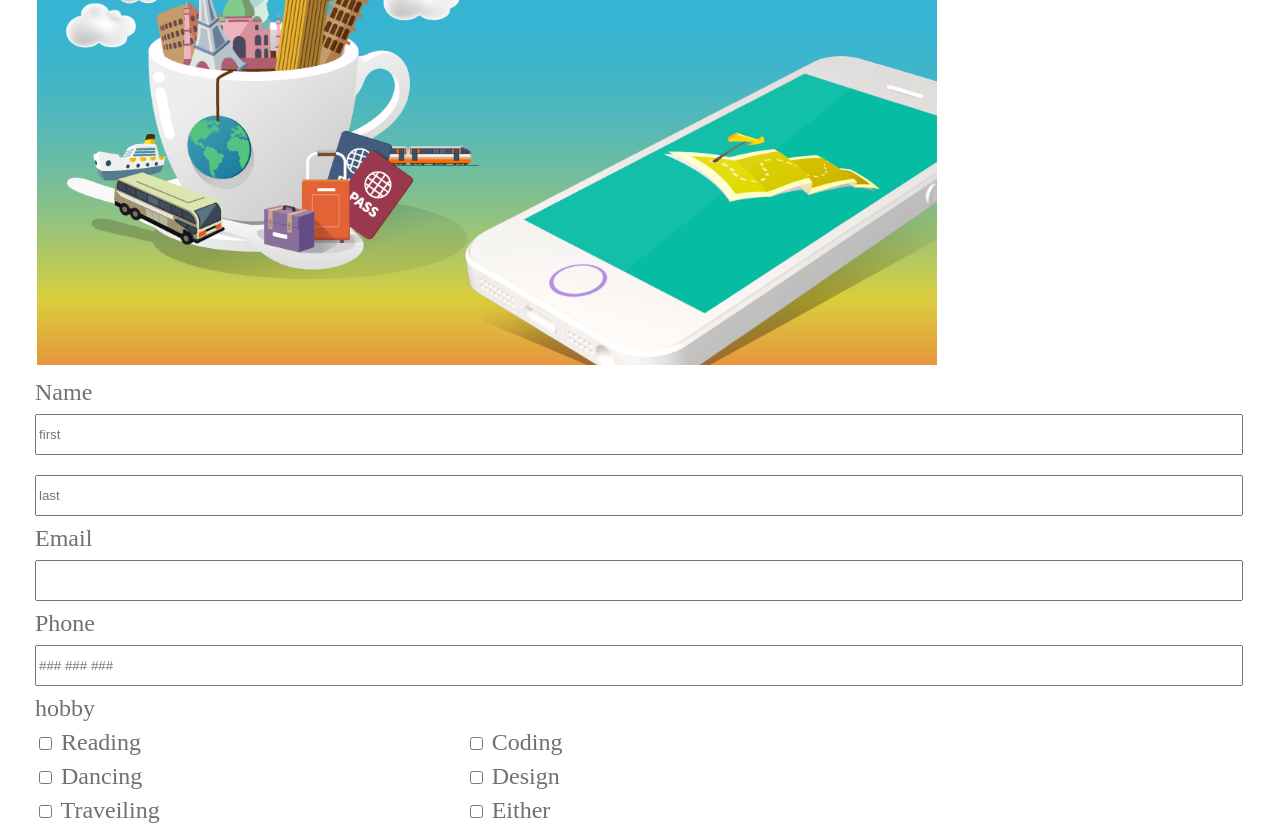
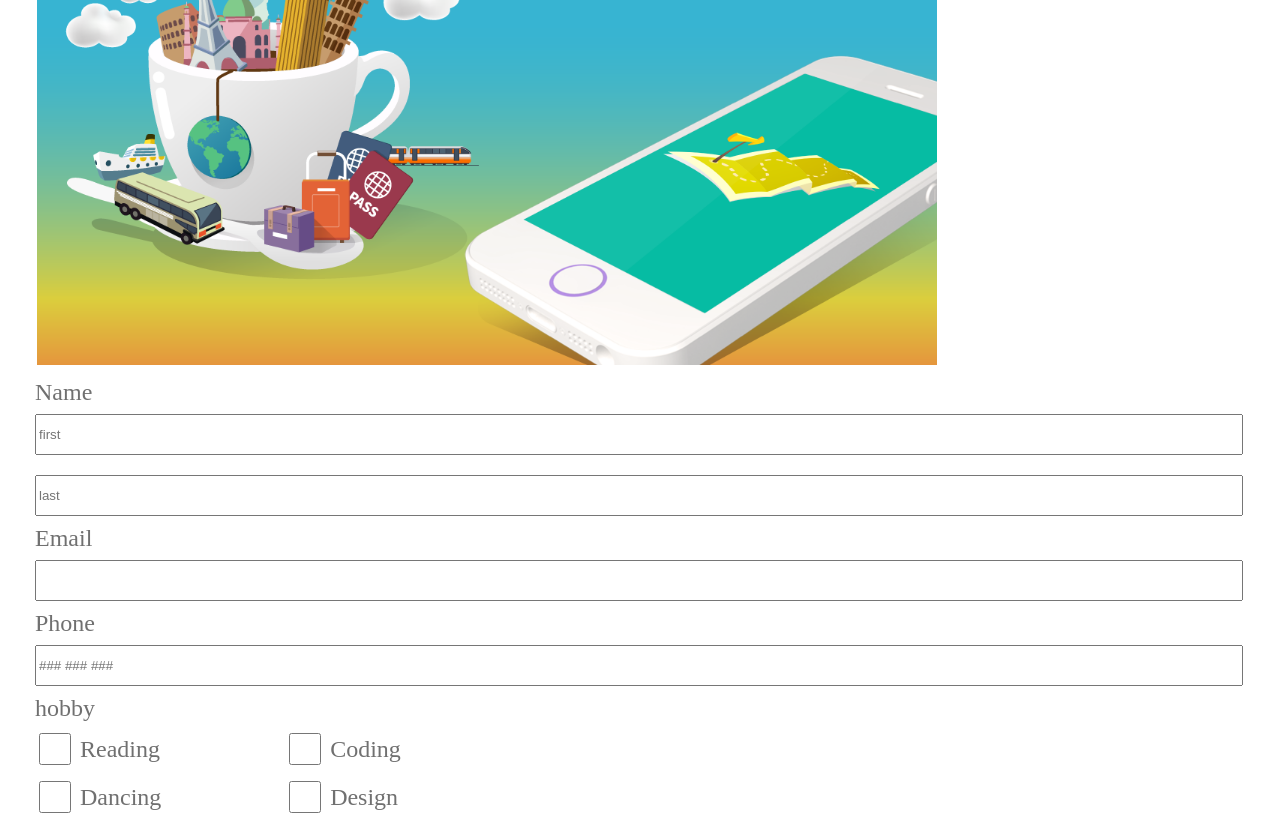
Before and after one commit to zuciopath/homework10, a plain HTML site: page index.html in a window 1280 px wide. Shown: the part 146-971 px from the top of the page. Drawn offline with Linux system fonts and the light colour scheme.

Commit message:
.box- margin changed

```diff
--- a/css/style.css
+++ b/css/style.css
@@ -34,7 +34,7 @@
 
 .box{
 	margin-bottom: 10px;
-	margin-right: 153px;
+    margin-right: 53px;
 }
 
 .last-question{
@@ -72,3 +72,13 @@
 	top: 82px;
     left: 548px
 }
+
+input{
+	    width: 32px;
+    height: 32px;
+    vertical-align: middle;
+}
+
+label{
+	vertical-align: middle;
+}
```
